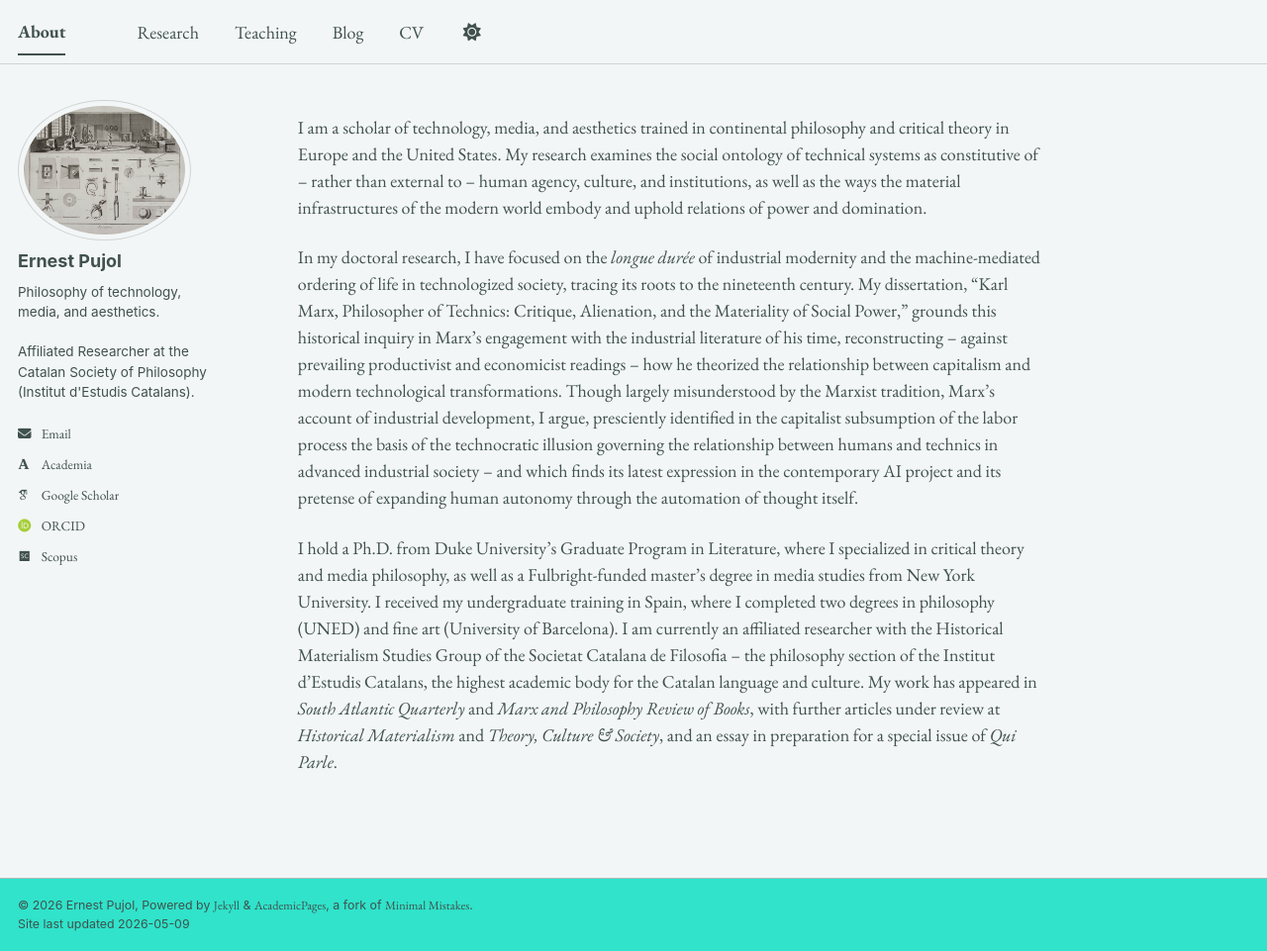
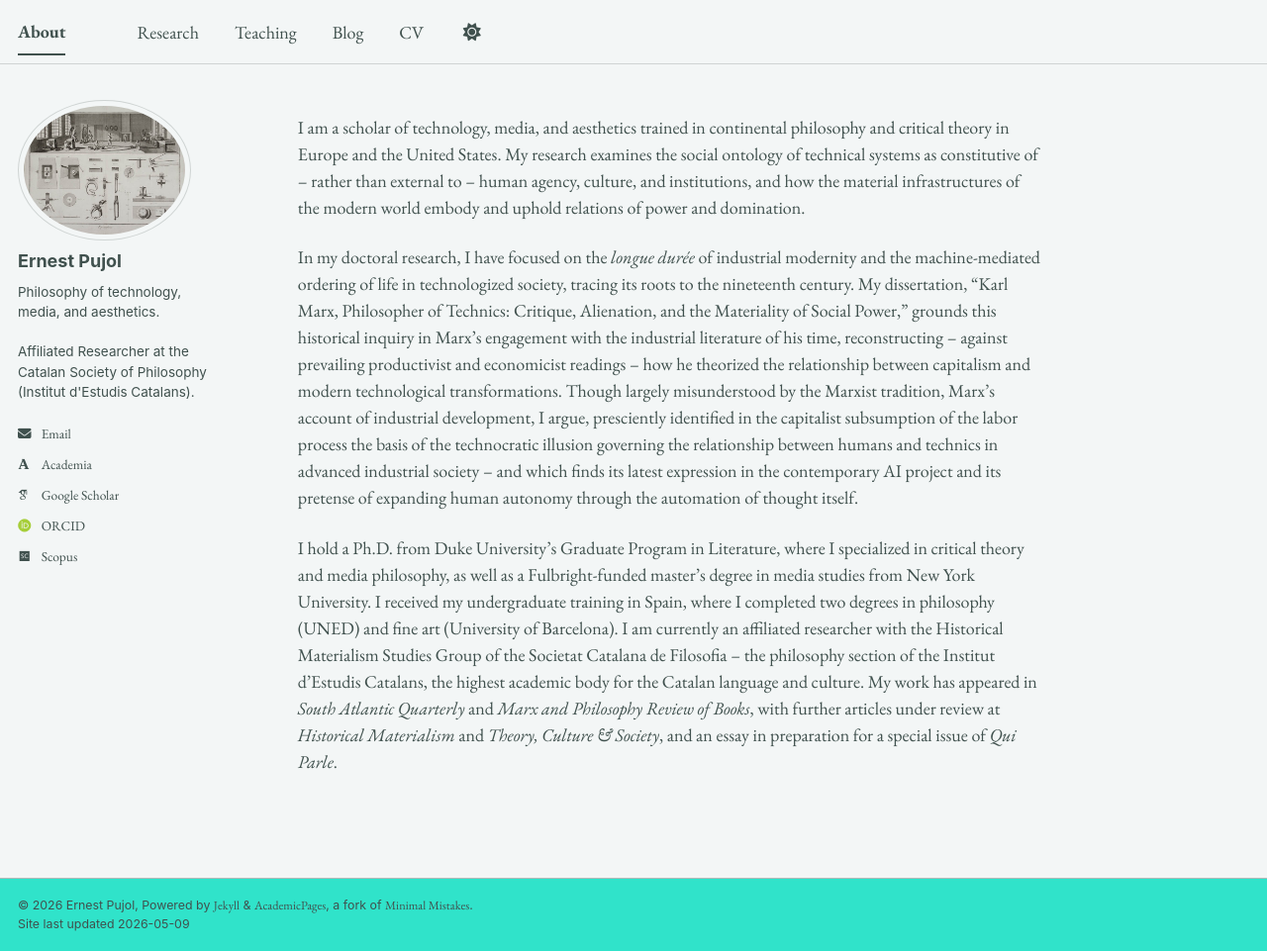
Before and after one commit to epujol90/epujol90.github.io, a Jekyll site: the page built from _pages/about.md, in a window 1280 px wide and 961 px high. Shown: the whole window at 99% size. Built offline with Jekyll 4.4.1, drawn with Linux system fonts in a browser that asks for light colours; some web fonts are replaced; a script bundle is joined from its source files by our own code; library files that are not in the unit come from our copies.

Commit message:
Update about.md

```diff
--- a/_pages/about.md
+++ b/_pages/about.md
@@ -6,7 +6,7 @@ redirect_from:
   - /about/
   - /about.html
 ---
-I am a scholar of technology, media, and aesthetics trained in continental philosophy and critical theory in Europe and the United States. My research examines the social ontology of technical systems as constitutive of -- rather than external to -- human agency, culture, and institutions, as well as the ways the material infrastructures of the modern world embody and uphold relations of power and domination.
+I am a scholar of technology, media, and aesthetics trained in continental philosophy and critical theory in Europe and the United States. My research examines the social ontology of technical systems as constitutive of -- rather than external to -- human agency, culture, and institutions, and how the material infrastructures of the modern world embody and uphold relations of power and domination.
 
 In my doctoral research, I have focused on the _longue durée_ of industrial modernity and the machine-mediated ordering of life in technologized society, tracing its roots to the nineteenth century. My dissertation, “Karl Marx, Philosopher of Technics: Critique, Alienation, and the Materiality of Social Power,” grounds this historical inquiry in Marx’s engagement with the industrial literature of his time, reconstructing -- against prevailing productivist and economicist readings -- how he theorized the relationship between capitalism and modern technological transformations. Though largely misunderstood by the Marxist tradition, Marx’s account of industrial development, I argue, presciently identified in the capitalist subsumption of the labor process the basis of the technocratic illusion governing the relationship between humans and technics in advanced industrial society -- and which finds its latest expression in the contemporary AI project and its pretense of expanding human autonomy through the automation of thought itself.
 
```
